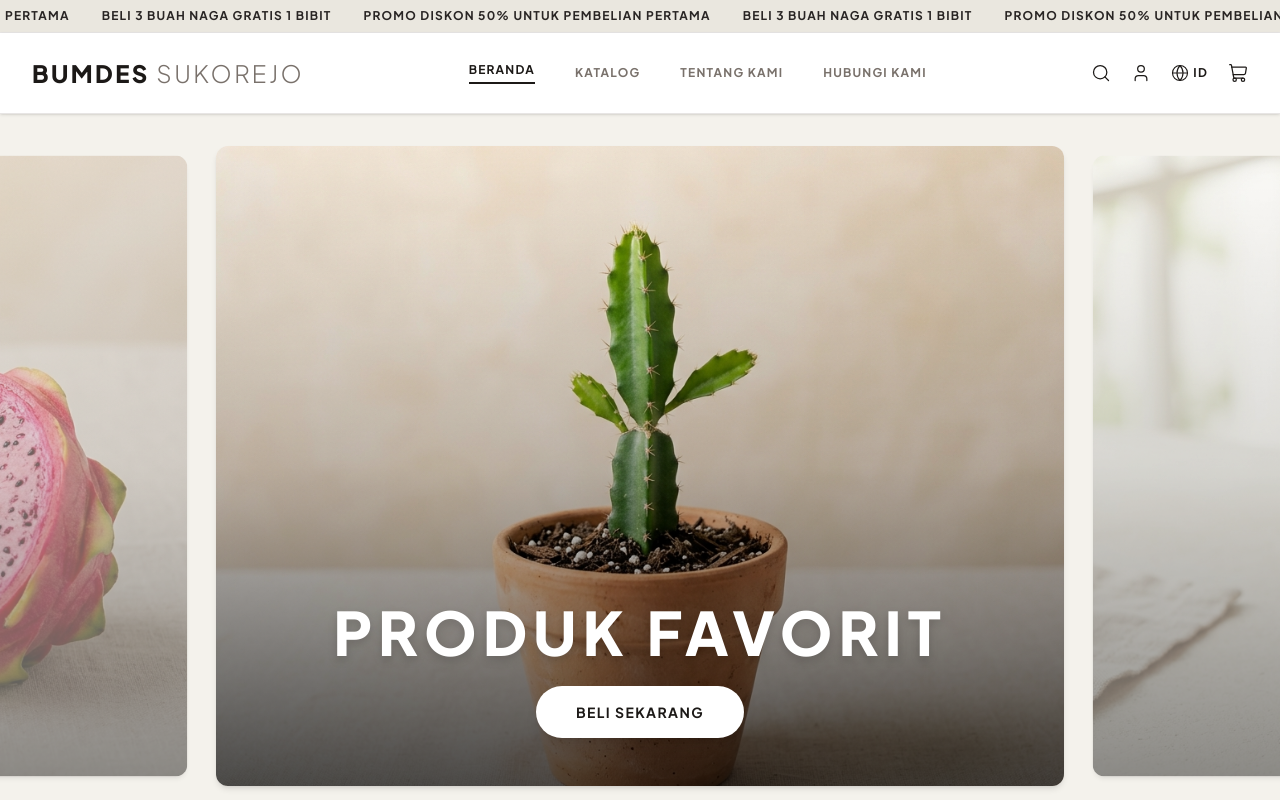
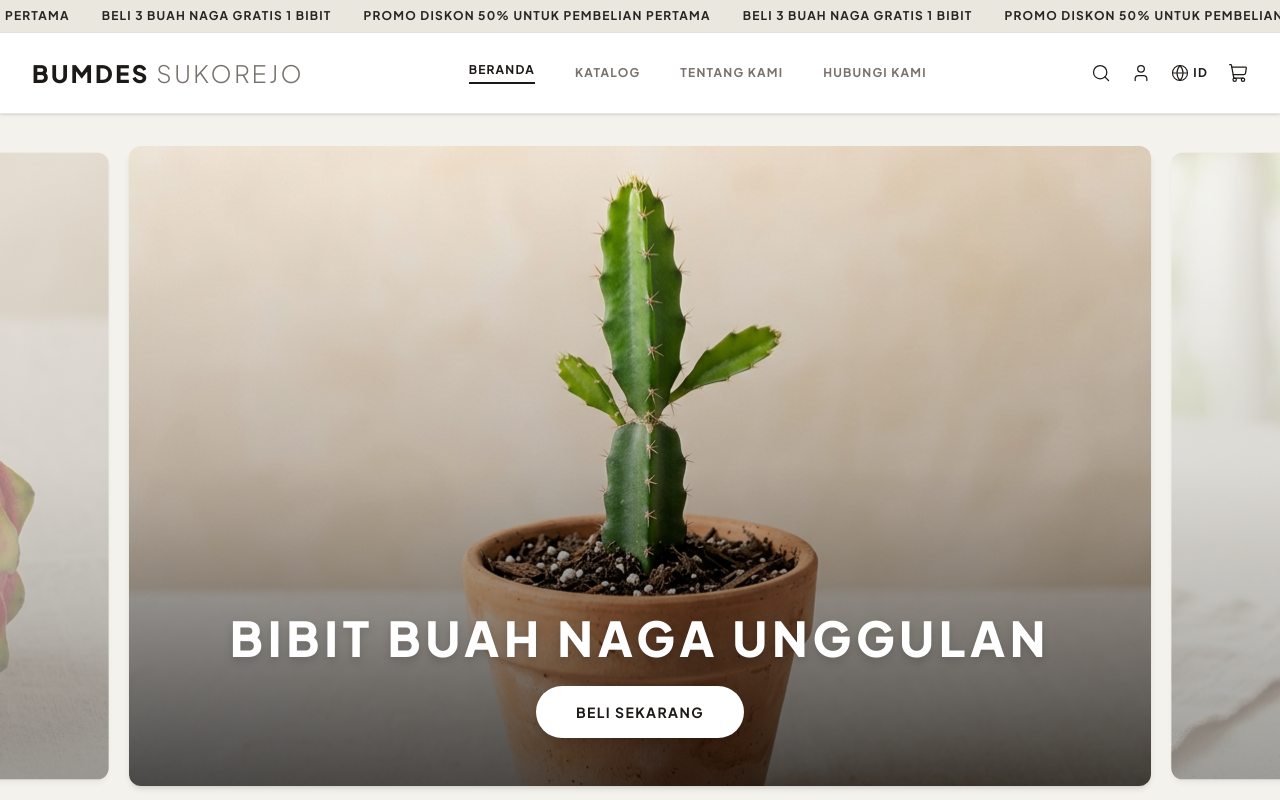
Before and after one commit to masterlearn22/umkm_desa-Sukorejo, a React (Vite) app: page / in a window 1280 px wide. Shown: the top 800 px of the page. Built offline with nearby package versions, Linux system fonts and the light colour scheme; no server answers; a web font is replaced by a local one.

Commit message:
style: narrow padding further and use dynamic product titles

```diff
--- a/src/components/Hero.jsx
+++ b/src/components/Hero.jsx
@@ -6,11 +6,11 @@ import { Autoplay } from 'swiper/modules';
 import 'swiper/css';
 
 const heroImages = [
-  '/assets/images/dragon_fruit_1780579681534.png',
-  '/assets/images/dragon_fruit_seedling_1780579696787.png',
-  '/assets/images/dragon_fruit_juice_1780579713413.png',
-  '/assets/images/dragon_fruit_jam_1780579726270.png',
-  '/assets/images/dragon_fruit_chips_1780579741290.png'
+  { src: '/assets/images/dragon_fruit_1780579681534.png', title: 'Buah Naga Merah Segar' },
+  { src: '/assets/images/dragon_fruit_seedling_1780579696787.png', title: 'Bibit Buah Naga Unggulan' },
+  { src: '/assets/images/dragon_fruit_juice_1780579713413.png', title: 'Jus Buah Naga Segar' },
+  { src: '/assets/images/dragon_fruit_jam_1780579726270.png', title: 'Selai Buah Naga Premium' },
+  { src: '/assets/images/dragon_fruit_chips_1780579741290.png', title: 'Keripik Buah Naga Renyah' }
 ];
 
 const Hero = () => {
@@ -25,8 +25,8 @@ const Hero = () => {
           modules={[Autoplay]}
           onSwiper={setSwiperInstance}
           onSlideChange={(swiper) => setActiveIndex(swiper.realIndex)}
-          spaceBetween={8}
-          slidesPerView={1.15}
+          spaceBetween={4}
+          slidesPerView={1.1}
           centeredSlides={true}
           loop={true}
           autoplay={{
@@ -35,27 +35,27 @@ const Hero = () => {
           }}
           breakpoints={{
             640: {
-              slidesPerView: 1.3,
-              spaceBetween: 12,
+              slidesPerView: 1.15,
+              spaceBetween: 8,
             },
             1024: {
-              slidesPerView: 1.5,
-              spaceBetween: 16,
+              slidesPerView: 1.25,
+              spaceBetween: 10,
             }
           }}
           className="w-full"
         >
-          {heroImages.map((src, index) => (
+          {heroImages.map((item, index) => (
             <SwiperSlide key={index} className="flex justify-center items-center py-4">
               {({ isActive }) => (
                 <div
                   className={`relative w-full h-[60vh] sm:h-[70vh] lg:h-[80vh] min-h-[500px] rounded-xl overflow-hidden shadow-md group transition-all duration-500 ease-out ${
-                    isActive ? 'scale-100 opacity-100' : 'scale-[0.97] opacity-60'
+                    isActive ? 'scale-100 opacity-100' : 'scale-[0.98] opacity-50'
                   }`}
                 >
                   <img
-                    src={src}
-                    alt={`Produk Unggulan ${index + 1}`}
+                    src={item.src}
+                    alt={item.title}
                     className="absolute inset-0 w-full h-full object-cover group-hover:scale-105 transition-transform duration-1000"
                   />
 
@@ -64,8 +64,8 @@ const Hero = () => {
 
                   {/* Content (only fully visible on active slide) */}
                   <div className={`absolute bottom-12 left-0 right-0 flex flex-col items-center justify-center px-4 text-center transition-opacity duration-500 ${isActive ? 'opacity-100' : 'opacity-0'}`}>
-                    <h1 className="text-4xl md:text-5xl lg:text-6xl font-heading font-black text-white uppercase tracking-widest mb-6 drop-shadow-lg">
-                      PRODUK FAVORIT
+                    <h1 className="text-3xl md:text-4xl lg:text-5xl font-heading font-black text-white uppercase tracking-widest mb-6 drop-shadow-lg">
+                      {item.title}
                     </h1>
                     <Link
                       to="/katalog"
```
